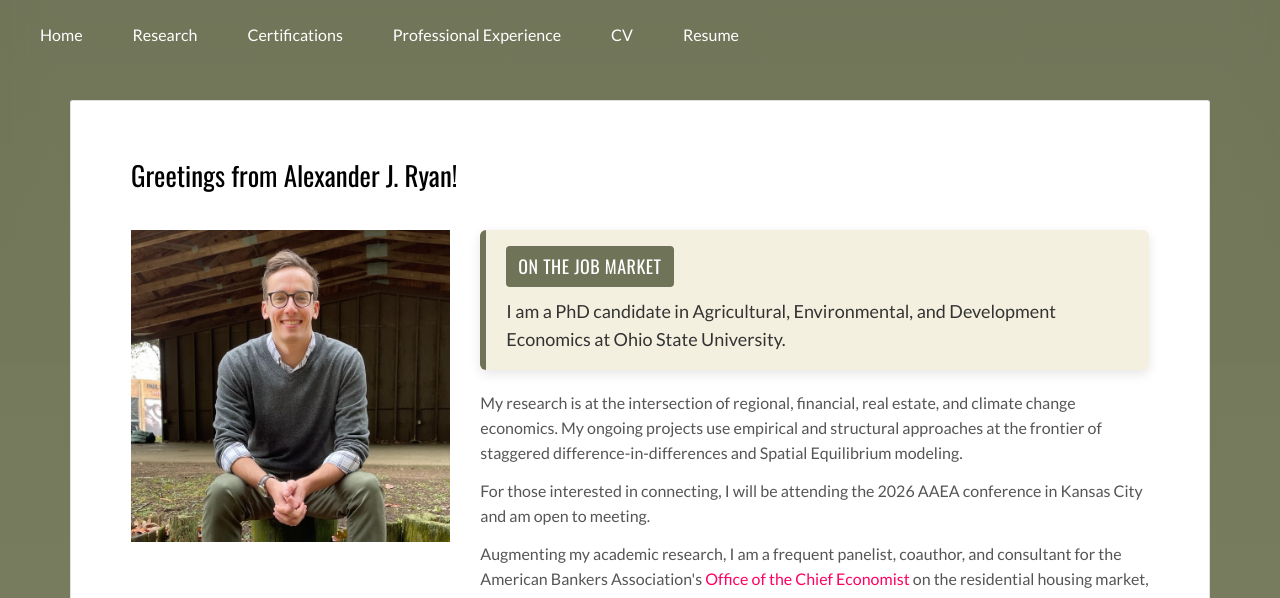
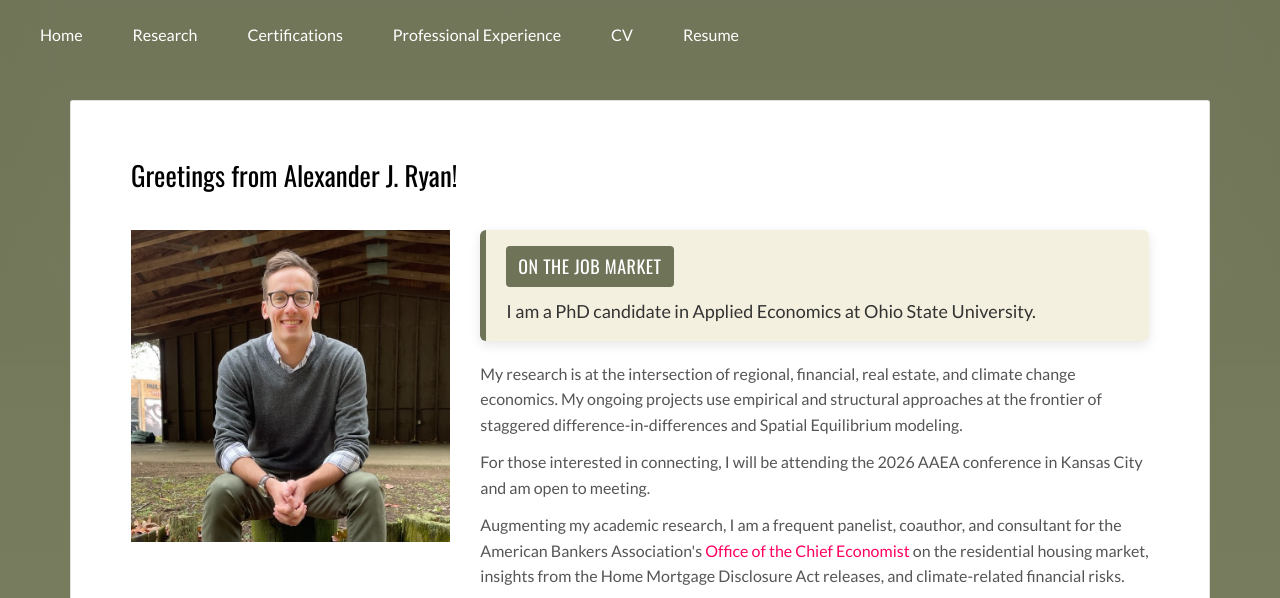
Before and after one commit to alexanderjryan/CV.github.io, a plain HTML site: page index.html in a window 1280 px wide. Shown: the part 195-793 px from the top of the page. Drawn offline with nearby package versions, Linux system fonts and the light colour scheme.

Commit message:
Update index.html
aede -> applied

```diff
--- a/index.html
+++ b/index.html
@@ -89,7 +89,7 @@
                   <div class="job-market-callout">
                     <span class="job-market-label">On the Job Market</span>
                     <p>
-                      I am a PhD candidate in Agricultural, Environmental, and Development Economics at Ohio State University.
+                      I am a PhD candidate in Applied Economics at Ohio State University.
                     </p>
                   </div>
 
```
